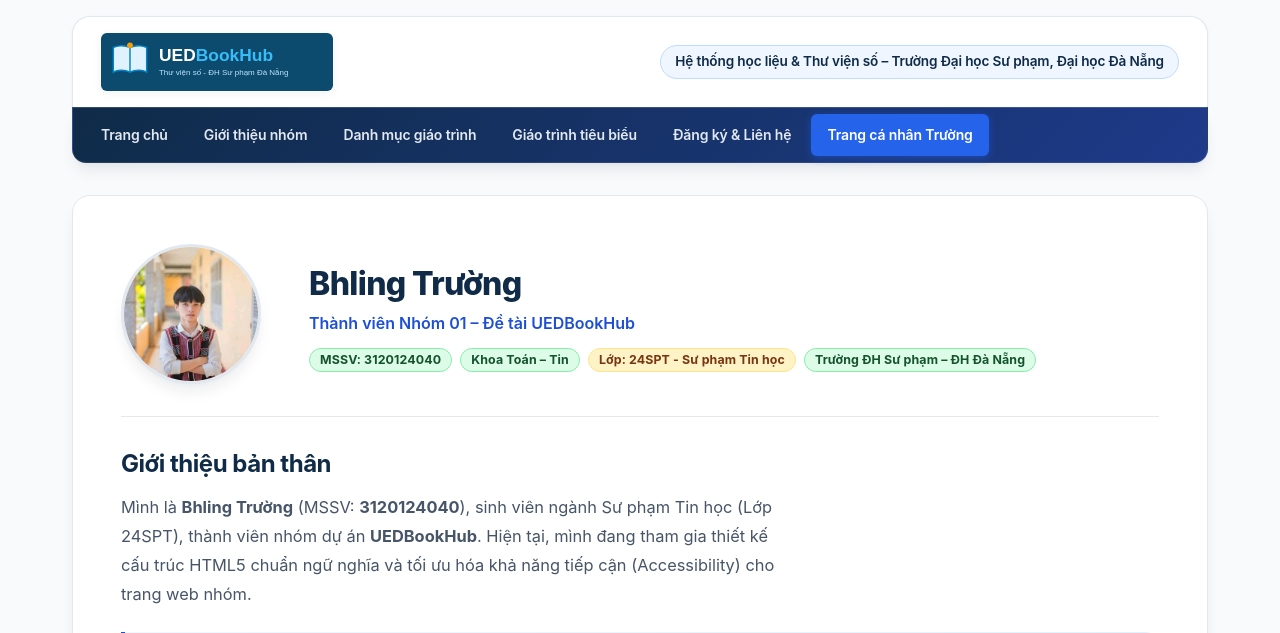
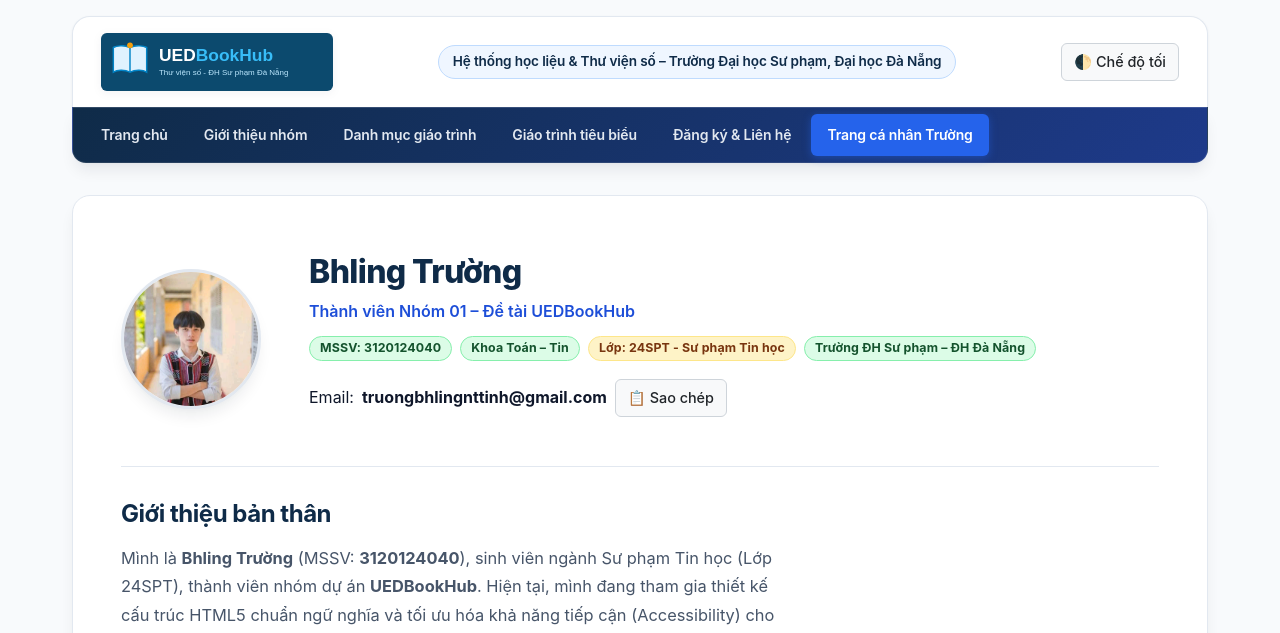
Before and after one commit to TuQNgaiDev/LTWeb-DoAn-Nhom01, a PHP site: page /thanhvien/3120124040_truong/gioithieu.html in a window 1280 px wide. Shown: the top 633 px of the page. Run offline with PHP 8.4, Linux system fonts and the light colour scheme.

Commit message:
Hoan thien giao dien va tuong tac trang ca nhan cua Truong

```diff
--- a/thanhvien/3120124040_truong/css/style.css
+++ b/thanhvien/3120124040_truong/css/style.css
@@ -139,6 +139,27 @@ a:focus-visible, button:focus-visible {
   display: inline-block;
 }
 
+.khung-hanh-dong-ca-nhan {
+  display: flex;
+  flex-wrap: wrap;
+  gap: var(--khoang-cach);
+  margin-top: var(--khoang-cach-md);
+  margin-bottom: var(--khoang-cach-lg);
+  justify-content: space-between;
+}
+
+.nut--vien {
+  background-color: transparent;
+  color: var(--mau-chinh);
+  border: 1.5px solid var(--duong-vien-dam);
+}
+
+.nut--vien:hover {
+  background-color: var(--nen);
+  border-color: var(--mau-chinh);
+  color: var(--mau-chinh);
+}
+
 .khoi-thoi-khoa-bieu {
   margin-bottom: var(--khoang-cach-lg);
 }
@@ -175,23 +196,173 @@ a:focus-visible, button:focus-visible {
 .the-mon-hoc--csdl { border-left: 3.5px solid #06b6d4; }
 .the-mon-hoc--cnpm { border-left: 3.5px solid #6366f1; }
 
-.khung-hanh-dong-ca-nhan {
-  display: flex;
-  flex-wrap: wrap;
-  gap: var(--khoang-cach);
-  margin-top: var(--khoang-cach-md);
-  margin-bottom: var(--khoang-cach-lg);
-  justify-content: space-between;
+.nut-tien-ich {
+  display: inline-flex;
+  align-items: center;
+  gap: 5px;
+  padding: 6px 12px;
+  font-size: 0.9rem;
+  font-family: inherit;
+  font-weight: 500;
+  border-radius: 6px;
+  border: 1px solid #ced4da;
+  background-color: #f8f9fa;
+  color: #212529;
+  cursor: pointer;
+  transition: all 0.2s ease-in-out;
 }
 
-.nut--vien {
-  background-color: transparent;
-  color: var(--mau-chinh);
-  border: 1.5px solid var(--duong-vien-dam);
+.nut-tien-ich:hover {
+  background-color: #e2e6ea;
+  border-color: #adb5bd;
 }
 
-.nut--vien:hover {
-  background-color: var(--nen);
-  border-color: var(--mau-chinh);
-  color: var(--mau-chinh);
+.nut-tien-ich:focus-visible {
+  outline: 3px solid #0d6efd;
+  outline-offset: 2px;
 }
+
+.dong-email {
+  margin-top: 10px;
+  display: flex;
+  align-items: center;
+  flex-wrap: wrap;
+  gap: 8px;
+}
+
+.thong-bao-chep {
+  display: none;
+  font-size: 0.85rem;
+  font-weight: 600;
+  color: #198754;
+}
+
+.thong-bao-chep.hien {
+  display: inline-block;
+}
+
+body.che-do-toi {
+  background-color: #1a1a1a !important;
+  color: #e4e6eb !important;
+}
+
+body.che-do-toi .dau-trang,
+body.che-do-toi .thanh-dieu-huong,
+body.che-do-toi .ho-so-ca-nhan,
+body.che-do-toi section,
+body.che-do-toi .bang-tkb,
+body.che-do-toi .bang-tkb caption,
+body.che-do-toi .chan-trang {
+  background-color: #242526 !important;
+  color: #e4e6eb !important;
+  border-color: #3e4042 !important;
+}
+
+body.che-do-toi p,
+body.che-do-toi span,
+body.che-do-toi h1,
+body.che-do-toi h2,
+body.che-do-toi h3,
+body.che-do-toi strong,
+body.che-do-toi .ho-so-ca-nhan__ten,
+body.che-do-toi .doan-van-dai,
+body.che-do-toi .the-ky-nang__tieu-de,
+body.che-do-toi .the-ky-nang__mo-ta {
+  color: #f5f6f7 !important;
+}
+
+body.che-do-toi .ho-so-ca-nhan__vai-tro {
+  color: #93c5fd !important;
+  font-weight: 700 !important;
+}
+
+body.che-do-toi .the-phuong-cham {
+  background: #2b2b2b !important;
+  border-left-color: #3b82f6 !important;
+}
+
+body.che-do-toi .the-phuong-cham p {
+  color: #bfdbfe !important;
+}
+
+body.che-do-toi .dau-trang__khau-hieu {
+  background: #242526 !important;
+  color: #e4e6eb !important;
+  border: 1px solid #3e4042 !important;
+}
+
+body.che-do-toi .the-ky-nang,
+body.che-do-toi .the-so-thich,
+body.che-do-toi .nut-tien-ich {
+  background-color: #3a3b3c !important;
+  color: #ffffff !important;
+  border-color: #4e4f50 !important;
+}
+
+body.che-do-toi .nut-tien-ich:hover {
+  background-color: #4e4f50 !important;
+}
+
+body.che-do-toi .thong-bao-chep {
+  color: #20c997 !important;
+}
+
+body.che-do-toi .huy-hieu,
+body.che-do-toi .nhom-nut span {
+  background-color: #2d3748 !important;
+  color: #ffffff !important;
+  border: 1px solid #4a5568 !important;
+  font-weight: 600 !important;
+}
+
+body.che-do-toi .huy-hieu--sap-het {
+  border-color: #f59e0b !important;
+  color: #fef3c7 !important;
+}
+
+body.che-do-toi .huy-hieu--con {
+  border-color: #10b981 !important;
+  color: #d1fae5 !important;
+}
+
+body.che-do-toi .the-mon-hoc {
+  background: #1e293b !important;
+  border-radius: 6px;
+  box-shadow: 0 2px 4px rgba(0, 0, 0, 0.4);
+}
+
+body.che-do-toi .the-mon-hoc:hover {
+  background: #334155 !important;
+}
+
+body.che-do-toi .the-mon-hoc__ma {
+  color: #94a3b8 !important;
+  font-size: 0.75rem;
+}
+
+body.che-do-toi .the-mon-hoc__ten {
+  color: #ffffff !important;
+  font-weight: 700 !important;
+}
+
+body.che-do-toi .the-mon-hoc__phong {
+  color: #38bdf8 !important;
+  font-weight: 600 !important;
+}
+
+body.che-do-toi .bang-tkb th,
+body.che-do-toi .bang-tkb td {
+  border-color: #334155 !important;
+}
+
+body.che-do-toi .nut--vien {
+  background-color: #242526 !important;
+  color: #f1f5f9 !important;
+  border-color: #475569 !important;
+}
+
+body.che-do-toi .nut--vien:hover {
+  background-color: #334155 !important;
+  border-color: #94a3b8 !important;
+  color: #ffffff !important;
+}
--- a/thanhvien/3120124040_truong/gioithieu.html
+++ b/thanhvien/3120124040_truong/gioithieu.html
@@ -12,6 +12,9 @@
   <header class="dau-trang">
     <img class="dau-trang__bieu-trung" src="../../images/UEDBookHub.svg" alt="Biểu trưng UEDBookHub - Trường Đại học Sư phạm, Đại học Đà Nẵng" width="320" height="80">
     <p class="dau-trang__khau-hieu">Hệ thống học liệu &amp; Thư viện số – Trường Đại học Sư phạm, Đại học Đà Nẵng</p>
+    <button id="nut-doi-giao-dien" type="button" class="nut-tien-ich" aria-pressed="false" aria-label="Chuyển đổi giao diện sáng tối">
+      🌓 Chế độ tối
+    </button>
   </header>
 
   <nav class="thanh-dieu-huong" aria-label="Điều hướng trang cá nhân">
@@ -39,6 +42,13 @@
               <span class="huy-hieu huy-hieu--con">Khoa Toán – Tin</span>
               <span class="huy-hieu huy-hieu--sap-het">Lớp: 24SPT - Sư phạm Tin học</span>
               <span class="huy-hieu huy-hieu--con">Trường ĐH Sư phạm – ĐH Đà Nẵng</span>
+              <p class="dong-email" style="margin-top: 10px;">
+              Email: <strong id="email-ca-nhan">truongbhlingnttinh@gmail.com</strong>
+              <button id="nut-chep-email" type="button" class="nut-tien-ich" aria-label="Sao chép địa chỉ email">
+                📋 Sao chép
+              </button>
+              <span id="thong-bao-chep" class="thong-bao-chep" aria-live="polite"></span>
+            </p>
             </div>
           </div>
         </div>
@@ -293,5 +303,6 @@
     <p>&copy; 2026 UEDBookHub – Nhóm 01 (Trần Văn Tú, Bhling Trường, Lê Trung Hậu, Nguyễn Tuấn Nhật Thanh).</p>
     <p>Khoa Toán – Tin, Trường Đại học Sư phạm – Đại học Đà Nẵng. Địa chỉ: 459 Tôn Đức Thắng, Quận Liên Chiểu, TP. Đà Nẵng.</p>
   </footer>
+  <script type="module" src="js/canhan.js"></script>
 </body>
 </html>
--- /dev/null
+++ b/thanhvien/3120124040_truong/js/canhan.js
@@ -0,0 +1,65 @@
+/**
+ * Tệp: canhan.js - Xử lý tương tác trên trang cá nhân
+ * Bhling Trường (MSSV: 3120124040)
+ * Chức năng:
+ *  1. Chuyển đổi giao diện Sáng / Tối và lưu trạng thái vào localStorage.
+ *  2. Sao chép địa chỉ Email vào bộ nhớ tạm (Clipboard API) kèm thông báo.
+ * Cách thử: Nhấp nút 'Đổi giao diện' (hoặc Tab + Enter). Nhấp nút 'Sao chép Email'.
+ */
+
+// ========================================================
+// 1. TƯƠNG TÁC 1: ĐỔI GIAO DIỆN SÁNG / TỐI (THEME TOGGLE)
+// ========================================================
+const nutDoiGiaoDien = document.querySelector('#nut-doi-giao-dien');
+const KHOA_THEME = 'theme_3120124040_truong';
+
+// Khởi tạo: Đọc tùy chọn từ localStorage khi vừa mở trang
+const themeDaLuu = localStorage.getItem(KHOA_THEME);
+if (themeDaLuu === 'toi') {
+  document.body.classList.add('che-do-toi');
+  if (nutDoiGiaoDien) {
+    nutDoiGiaoDien.textContent = '☀️ Chế độ sáng';
+    nutDoiGiaoDien.setAttribute('aria-pressed', 'true');
+  }
+}
+
+// Bắt sự kiện click trên nút đổi theme
+if (nutDoiGiaoDien) {
+  nutDoiGiaoDien.addEventListener('click', () => {
+    const laToi = document.body.classList.toggle('che-do-toi');
+    nutDoiGiaoDien.textContent = laToi ? '☀️ Chế độ sáng' : '🌓 Chế độ tối';
+    nutDoiGiaoDien.setAttribute('aria-pressed', String(laToi));
+    localStorage.setItem(KHOA_THEME, laToi ? 'toi' : 'sang');
+  });
+}
+
+// ========================================================
+// 2. TƯƠNG TÁC 2: SAO CHÉP EMAIL VÀO CLIPBOARD
+// ========================================================
+const nutChepEmail = document.querySelector('#nut-chep-email');
+const emailVanBan = document.querySelector('#email-ca-nhan');
+const thongBaoChep = document.querySelector('#thong-bao-chep');
+
+if (nutChepEmail && emailVanBan && thongBaoChep) {
+  nutChepEmail.addEventListener('click', async () => {
+    const emailCanChep = emailVanBan.textContent.trim();
+    try {
+      // Dùng Clipboard API theo đúng gợi ý của thầy
+      await navigator.clipboard.writeText(emailCanChep);
+
+      // Hiển thị phản hồi an toàn bằng textContent (tránh XSS)
+      thongBaoChep.textContent = '✓ Đã sao chép vào bộ nhớ tạm!';
+      thongBaoChep.classList.add('hien');
+
+      // Tự động ẩn thông báo sau 2.5 giây
+      setTimeout(() => {
+        thongBaoChep.classList.remove('hien');
+        thongBaoChep.textContent = '';
+      }, 2500);
+    } catch (loi) {
+      console.error('Không thể sao chép email:', loi);
+      thongBaoChep.textContent = 'Sao chép thất bại!';
+      thongBaoChep.classList.add('hien');
+    }
+  });
+}
```
Also changed, not shown: kiemtra/truong/canhan_a11y.png (added), kiemtra/truong/canhan_w3c.png (added).
